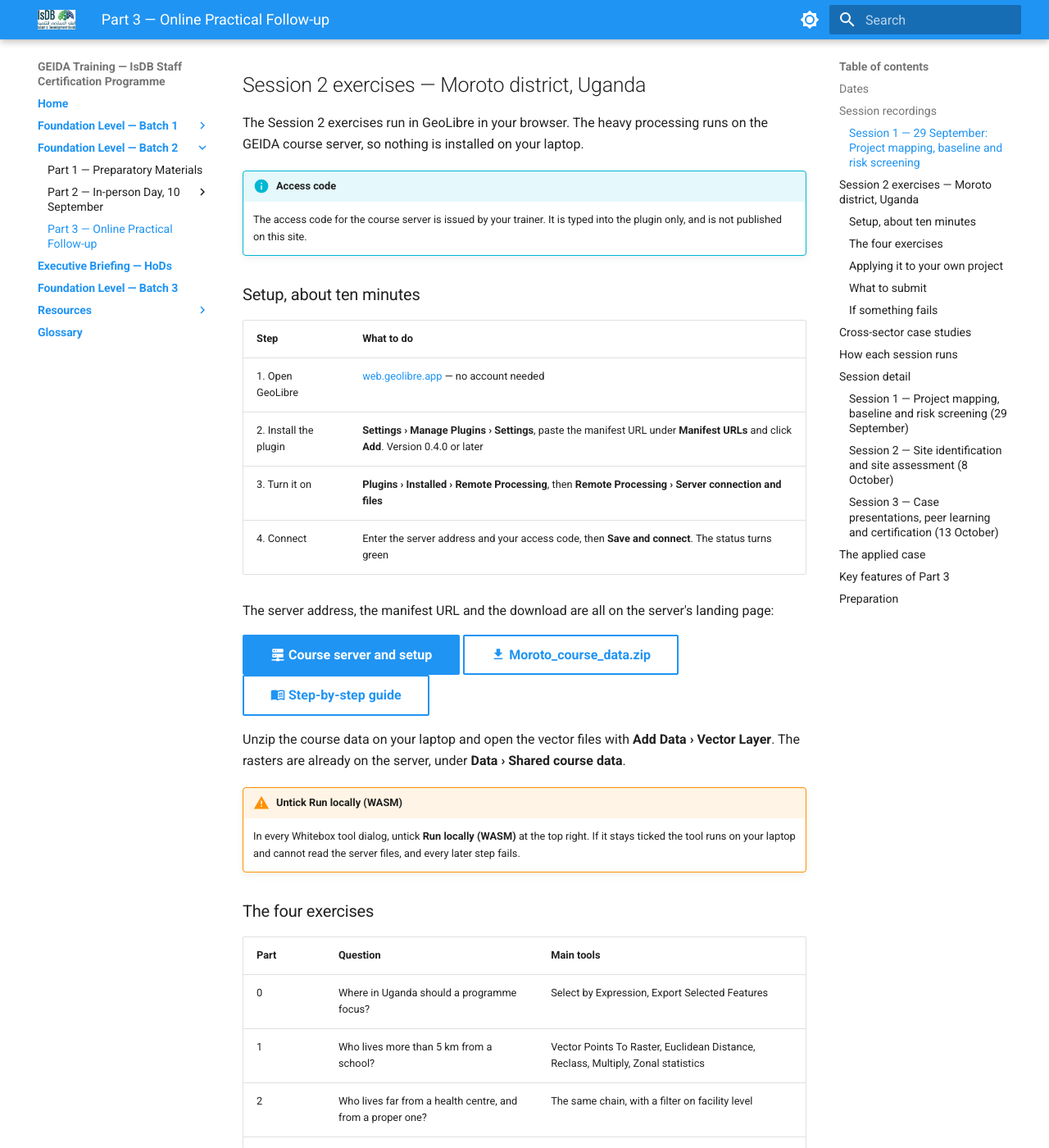
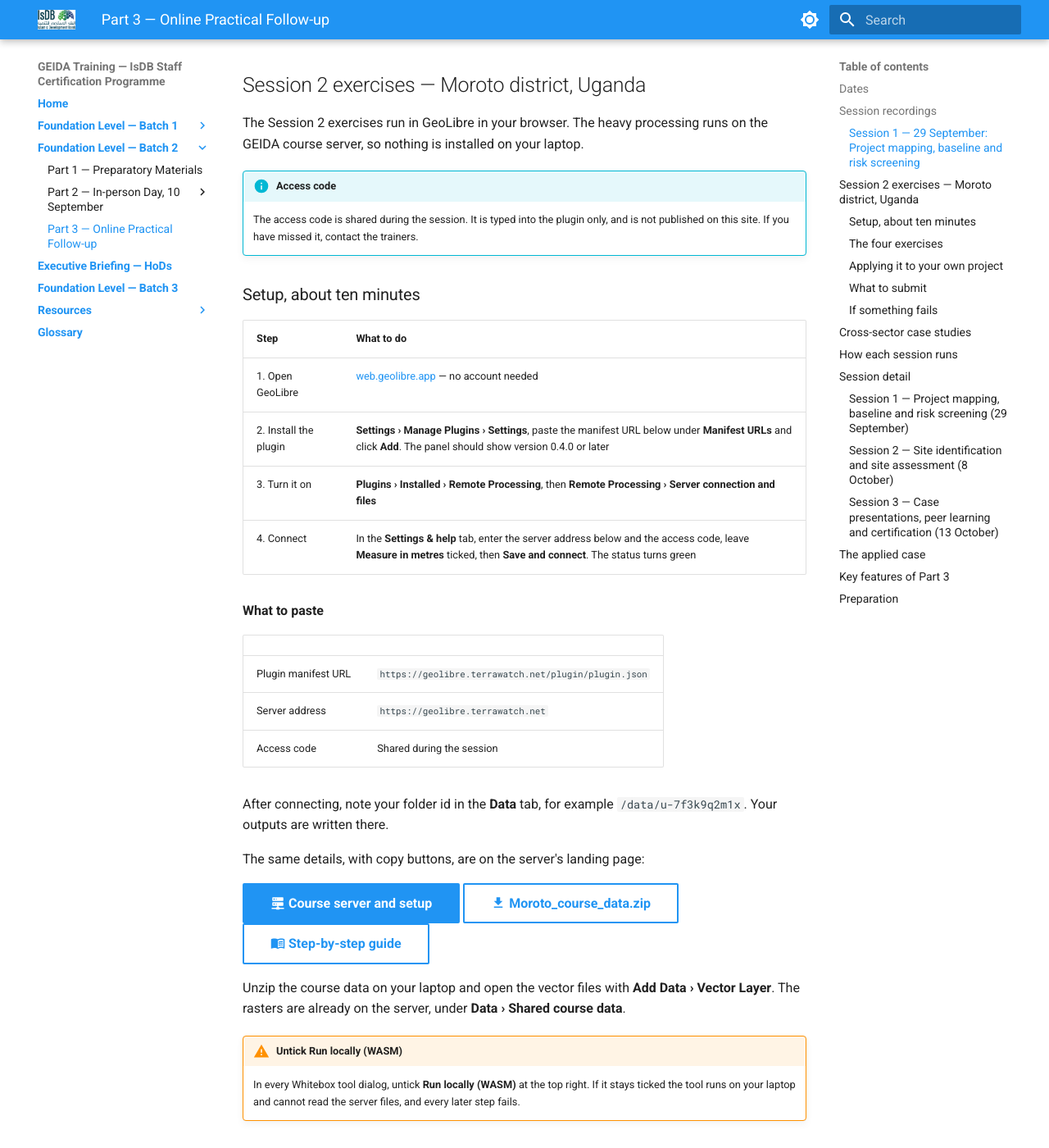
Before and after one commit to spareeth/geida_foundation, an MkDocs documentation site: the page built from docs/batch-2/part-3.md, in a window 1280 px wide and 1400 px high, scrolled down 2213 px. Shown: the whole window at 82% size. Built offline with MkDocs 1.6.1 and Material for MkDocs 9.7.7, drawn with Linux system fonts in a browser that asks for light colours.

Commit message:
added batch 2 online Uganda case studies updated

```diff
--- a/docs/batch-2/part-3.md
+++ b/docs/batch-2/part-3.md
@@ -67,18 +67,28 @@ The session was recorded in two parts.
 The Session 2 exercises run in GeoLibre in your browser. The heavy processing runs on the GEIDA course server, so nothing is installed on your laptop.
 
 !!! info "Access code"
-    The access code for the course server is issued by your trainer. It is typed into the plugin only, and is not published on this site.
+    The access code is shared during the session. It is typed into the plugin only, and is not published on this site. If you have missed it, contact the trainers.
 
 ### Setup, about ten minutes
 
 | Step | What to do |
 |---|---|
 | 1. Open GeoLibre | [web.geolibre.app](https://web.geolibre.app) — no account needed |
-| 2. Install the plugin | **Settings › Manage Plugins › Settings**, paste the manifest URL under **Manifest URLs** and click **Add**. Version 0.4.0 or later |
+| 2. Install the plugin | **Settings › Manage Plugins › Settings**, paste the manifest URL below under **Manifest URLs** and click **Add**. The panel should show version 0.4.0 or later |
 | 3. Turn it on | **Plugins › Installed › Remote Processing**, then **Remote Processing › Server connection and files** |
-| 4. Connect | Enter the server address and your access code, then **Save and connect**. The status turns green |
+| 4. Connect | In the **Settings & help** tab, enter the server address below and the access code, leave **Measure in metres** ticked, then **Save and connect**. The status turns green |
 
-The server address, the manifest URL and the download are all on the server's landing page:
+**What to paste**
+
+| | |
+|---|---|
+| Plugin manifest URL | `https://geolibre.terrawatch.net/plugin/plugin.json` |
+| Server address | `https://geolibre.terrawatch.net` |
+| Access code | Shared during the session |
+
+After connecting, note your folder id in the **Data** tab, for example `/data/u-7f3k9q2m1x`. Your outputs are written there.
+
+The same details, with copy buttons, are on the server's landing page:
 
 [:material-server-network: **Course server and setup**](https://geolibre.terrawatch.net/){ .md-button .md-button--primary }
 [:material-download: **Moroto_course_data.zip**](https://geolibre.terrawatch.net/downloads/Moroto_course_data.zip){ .md-button }
```
